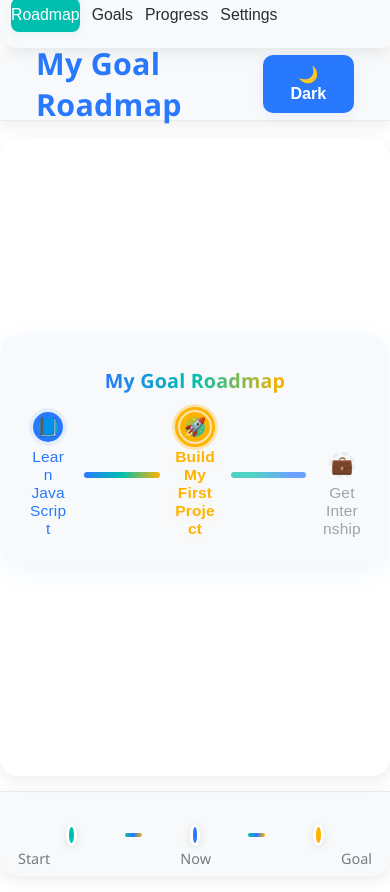
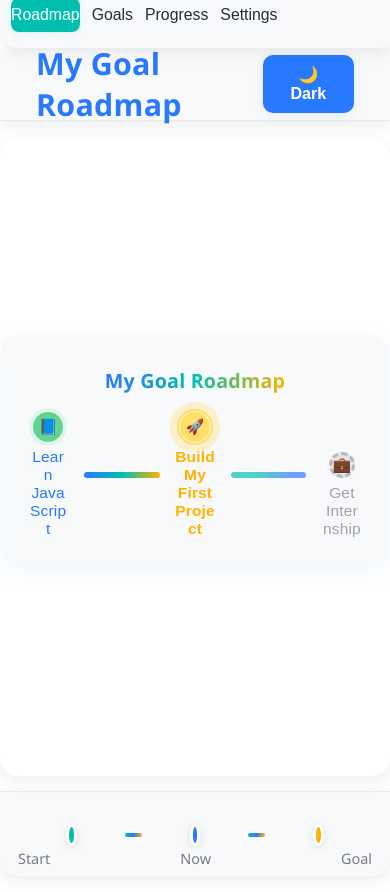
Before and after one commit to Workflow-Manager-admin/goalmap-visualizer-111016-0bad53c1, a React (Create React App) app in the folder goal_roadmap_frontend/: page / in a window 390 px wide. Built offline with nearby package versions, Linux system fonts and the light colour scheme; the HTML template or start-up script is replaced by a standard one.

Commit message:
CheckPoint - cg806f31a1

```diff
--- a/goal_roadmap_frontend/src/App.css
+++ b/goal_roadmap_frontend/src/App.css
@@ -219,47 +219,143 @@
   gap: 2px;
 }
 
+/* ----------- Custom Milestone Dot Color Coding ----------- */
 .roadmap-dot {
   width: 36px;
   height: 36px;
   border-radius: 50%;
   border: 5px solid #fff;
-  background: var(--bg-secondary);
   display: flex;
   align-items: center;
   justify-content: center;
-  box-shadow: 0 3px 16px rgba(0,191,174,0.07), 0 0px 0px #000;
   position: relative;
-  transition: background 0.3s, box-shadow 0.3s;
   font-size: 1.05em;
   user-select: none;
+  transition: background 0.3s, box-shadow 0.3s, border-color 0.3s;
 }
-.roadmap-dot-complete {
-  background: linear-gradient(135deg, var(--primary), var(--accent));
-  border-color: var(--primary);
+
+/* Completed = Green (soft, modern) */
+.milestone-dot-complete {
+  background: linear-gradient(135deg, #5fd490 60%, #6be49c 100%);
+  border-color: #5fd490;
   color: #fff;
-  box-shadow: 0 0 0 4px rgba(41,121,255,0.09);
+  box-shadow: 0 0 0 4px rgba(95, 212, 144, 0.14);
+  /* visually distinct from default primary blue, has a fresh green look */
 }
-.roadmap-dot-active {
-  background: linear-gradient(135deg, var(--secondary), var(--accent));
-  border-color: var(--secondary);
-  color: #fff;
-  box-shadow: 0 0 0 5px rgba(255,179,0,0.13);
-  outline: 3px solid var(--secondary);
-  outline-offset: 2.5px;
+
+/* In-Progress = Yellow (soft, modern) */
+.milestone-dot-active {
+  background: linear-gradient(135deg, #ffe066 70%, #ffda70 100%);
+  border-color: #ffe066;
+  color: #715d06;
+  box-shadow: 0 0 0 6px rgba(255, 224, 102, 0.16);
+  outline: 2px solid #ffe066;
+  outline-offset: 1.5px;
   z-index: 1;
-  animation: pulse-dot 1.1s infinite alternate;
+  animation: pulse-dot-inprogress 1.25s infinite alternate;
 }
-@keyframes pulse-dot {
-  0% { box-shadow: 0 0 0 6px rgba(255,179,0,0.16); }
-  100% { box-shadow: 0 0 0 8px rgba(255,179,0,0.29);}
+@keyframes pulse-dot-inprogress {
+  0% { box-shadow: 0 0 0 7px rgba(255,210,70,0.18); }
+  100% { box-shadow: 0 0 0 12px rgba(255,210,70,0.27);}
 }
-.roadmap-dot-upcoming {
-  background: var(--bg-secondary);
-  border: 3.5px dashed var(--border-color);
-  color: var(--text-secondary);
+
+/* Pending = Grey (soft, minimalist) */
+.milestone-dot-pending {
+  background: linear-gradient(135deg, #e2e4ea 55%, #f1f3f6 100%);
+  border: 3.5px dashed #b8b8bb;
+  color: #babfc9;
   box-shadow: none;
 }
+
+/* Old legacy classes mapped for compatibility (in case in use elsewhere) */
+.roadmap-dot-complete { composes: milestone-dot-complete; }
+.roadmap-dot-active { composes: milestone-dot-active; }
+.roadmap-dot-upcoming { composes: milestone-dot-pending; }
+
+/* -------- Milestone Card Classes: semantic for states -------- */
+
+.roadmap-milestone-card {
+  display: flex;
+  flex-direction: column;
+  align-items: center;
+  background: none;
+  border: none;
+  box-shadow: none;
+  min-width: 52px;
+  max-width: 140px;
+  margin: 0 3px;
+  cursor: pointer;
+  outline: none;
+  padding: 0;
+  transition: transform 0.13s, box-shadow 0.15s, background 0.23s;
+}
+
+.roadmap-milestone-card.milestone-complete:hover,
+.roadmap-milestone-card.milestone-complete:focus-visible {
+  background: rgba(95, 212, 144, 0.07);
+  box-shadow: 0 7px 12px rgba(95, 212, 144, 0.08);
+  border-radius: 13px;
+}
+.roadmap-milestone-card.milestone-inprogress:hover,
+.roadmap-milestone-card.milestone-inprogress:focus-visible {
+  background: rgba(255, 224, 102, 0.10);
+  box-shadow: 0 4px 9px rgba(255, 224, 102, 0.13);
+  border-radius: 13px;
+}
+.roadmap-milestone-card.milestone-pending:hover,
+.roadmap-milestone-card.milestone-pending:focus-visible {
+  background: #f6f8fa;
+  box-shadow: 0 2px 5px rgba(160,160,160,0.09);
+  border-radius: 11px;
+}
+
+/* Label color coding for status using same visual logic */
+.milestone-label-complete {
+  color: #43a363;
+  opacity: 1;
+  font-weight: 600;
+  text-shadow: 0 3px 9px rgba(95, 212, 144, 0.07);
+}
+.milestone-label-active {
+  color: #e3b202;
+  opacity: 1;
+  font-weight: 700;
+  text-shadow: 0 3.5px 7px rgba(255,224,102,0.10);
+}
+.milestone-label-upcoming,
+.milestone-label-pending {
+  color: #babfc9;
+  opacity: 0.65;
+  font-weight: 500;
+  text-shadow: none;
+}
+
+/* Smaller screens: tweak dot & card size for better fit (responsive) */
+@media (max-width: 768px) {
+  .roadmap-dot,
+  .milestone-dot-complete,
+  .milestone-dot-active,
+  .milestone-dot-pending {
+    width: 28px;
+    height: 28px;
+    font-size: 1em;
+  }
+  .milestone-label { font-size: 0.89rem; }
+  .roadmap-milestone-card { min-width: 36px; }
+}
+@media (max-width: 480px) {
+  .roadmap-dot,
+  .milestone-dot-complete,
+  .milestone-dot-active,
+  .milestone-dot-pending {
+    width: 20px;
+    height: 20px;
+    font-size: 0.9em;
+  }
+  .milestone-label { font-size: 0.72rem; }
+  .roadmap-milestone-card { min-width: 22px; }
+}
+
 .roadmap-segment {
   flex: 1 1 22px;
   min-width: 18px;
--- a/goal_roadmap_frontend/src/RoadmapProgressBar.js
+++ b/goal_roadmap_frontend/src/RoadmapProgressBar.js
@@ -49,23 +49,24 @@ function RoadmapProgressBar({ milestones }) {
 
   // Helper for styling circles based on status
   const getMilestoneDotClass = (status) => {
+    // We'll use semantic class names but drive color via new CSS styling (modern palette)
     switch (status) {
       case "complete":
-        return "roadmap-dot roadmap-dot-complete";
+        return "roadmap-dot milestone-dot-complete";
       case "active":
-        return "roadmap-dot roadmap-dot-active";
+        return "roadmap-dot milestone-dot-active";
       case "upcoming":
       default:
-        return "roadmap-dot roadmap-dot-upcoming";
+        return "roadmap-dot milestone-dot-pending";
     }
   };
 
   // Helper for milestone card styling
   const getMilestoneCardClass = (status) => {
-    let base = "roadmap-milestone-card";
-    if (status === "complete") return base + " milestone-complete";
-    if (status === "active") return base + " milestone-active";
-    return base + " milestone-upcoming";
+    const base = "roadmap-milestone-card";
+    if (status === "complete") return `${base} milestone-complete`;
+    if (status === "active") return `${base} milestone-inprogress`;
+    return `${base} milestone-pending`;
   };
 
   // PUBLIC_INTERFACE
```
